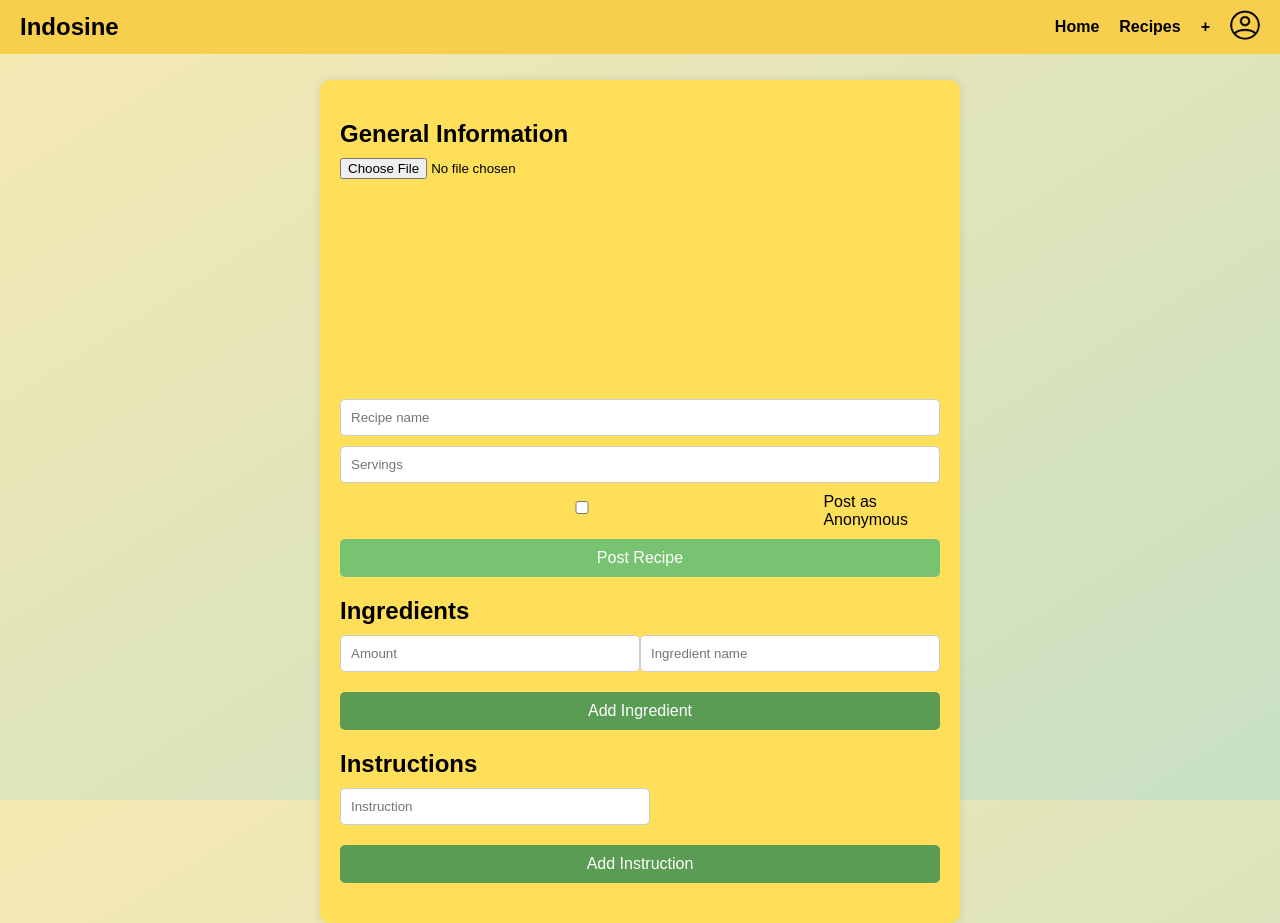
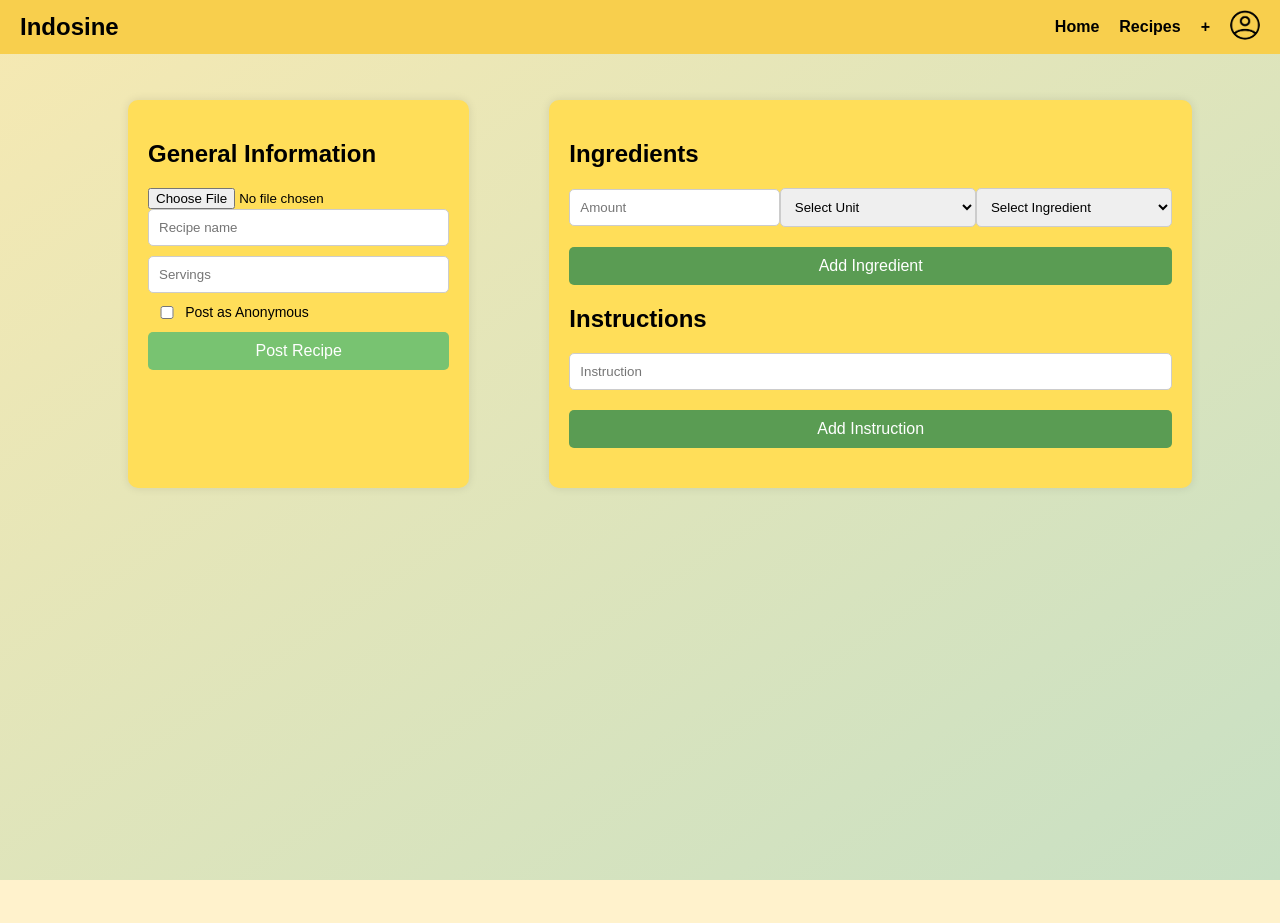
Before and after one commit to yithh/indosine, a React (Create React App) app in the folder frontend/: page /add-recipe in a window 1280 px wide. After the commit the page ends 880 px from the top, so only its background shows below. Built offline with nearby package versions, Linux system fonts and the light colour scheme.

Commit message:
Added Amount Unit selector, Ingredient selector Tweaked Styling

```diff
--- a/frontend/package.json
+++ b/frontend/package.json
@@ -6,6 +6,8 @@
     "@testing-library/jest-dom": "^5.17.0",
     "@testing-library/react": "^13.4.0",
     "@testing-library/user-event": "^13.5.0",
+    "axios": "^1.7.2",
+    "http": "^0.0.1-security",
     "react": "^18.3.1",
     "react-dom": "^18.3.1",
     "react-router-dom": "^6.23.1",
--- a/frontend/src/components/RecipeForm.css
+++ b/frontend/src/components/RecipeForm.css
@@ -1,22 +1,17 @@
-/* Styles for the RecipeForm component */
-
 body {
   font-family: Arial, sans-serif;
   background-color: #f5f5f5;
 }
 
 form {
-    max-width: 600px;
+  width: 80%;
   margin: 0 auto;
   padding: 20px;
-    background-color: #ffde59;
-    border-radius: 10px;
-    box-shadow: 0 0 10px rgba(0, 0, 0, 0.1);
 }
 
 h2 {
   font-size: 1.5em;
-    margin-bottom: 10px;
+  margin-bottom: 20px;
 }
 
 .general-info,
@@ -27,10 +22,17 @@ body {
 
 textarea,
 input[type="text"],
-  input[type="checkbox"] {
+select {
   width: calc(100% - 22px);
   padding: 10px;
   margin-bottom: 10px;
+  border: 1px solid #ccc;
+  border-radius: 5px;
+}
+
+input[type="checkbox"] {
+  width: 10%;
+  padding: 10px;
   border: 1px solid #ccc;
   border-radius: 5px;
 }
@@ -47,6 +49,7 @@ body {
 }
 
 .ingredient input,
+.ingredient select,
 .instruction input {
   width: 48%;
 }
@@ -55,6 +58,7 @@ body {
   display: flex;
   align-items: center;
   margin-bottom: 10px;
+  font-size: 14px;
 }
 
 button[type="submit"],
@@ -83,16 +87,83 @@ body {
   background-color: #4a8c43;
 }
 
-  button[type="delete"] {
-    display: block;
-    width: 10%;
-    padding: 10px;
-    background-color: #78c371;
+.recipe-form-container {
+  display: grid;
+  width: 100%;
+  grid-template-columns: 1fr 2fr; /* Two columns, left column 1 fraction, right column 2 fractions */
+  gap: 120px; /* Space between columns */
+}
+
+.general-info {
+  grid-column: 1 / 2; /* Span only the first column */
+  width: 100%;
+}
+
+.ingredients-and-instructions {
+  grid-column: 2 / 3; /* Span only the second column */
+  width: 100%;
+}
+
+.ingredients,
+.instructions {
+  margin-bottom: 20px; /* Space between ingredients and instructions sections */
+}
+
+.instruction input {
+  width: 100%;
+}
+
+.ingredient, .instruction {
+  display: flex;
+  align-items: center;
+  margin-bottom: 10px;
+}
+
+.delete-button {
+  margin-left: 10px;
+  max-width: 12%;
+  background-color: red;
   color: white;
   border: none;
-    border-radius: 5px;
-    font-size: 1em;
+  padding: 5px 10px;
+  border-radius: 4px;
   cursor: pointer;
+  font-size: 14px;
+}
+
+.general-info, .ingredients-and-instructions {
+  margin: 0 auto;
+  padding: 20px;
+  background-color: #ffde59;
+  border-radius: 10px;
+  box-shadow: 0 0 10px rgba(0, 0, 0, 0.1);
+}
+
+.anonymous-label {
+  display: flex;
+  align-items: center;
   margin-bottom: 10px;
-    color: red;
 }
+
+/* Media query for smaller screens */
+@media (max-width: 600px) {
+  .recipe-form-container {
+    display: block; /* Stack vertically */
+  }
+
+  .general-info, .ingredients-and-instructions {
+    width: 100%;
+    margin-bottom: 20px;
+  }
+}
+
+#addRecipe-delete-button {
+  max-width: 12%;
+  background-color: red;
+  color: white;
+  border: none;
+  padding: 5px 10px;
+  border-radius: 4px;
+  cursor: pointer;
+  font-size: 14px;
+}
--- a/frontend/src/components/RecipeForm.js
+++ b/frontend/src/components/RecipeForm.js
@@ -1,6 +1,10 @@
 import React, { useState } from 'react';
 import './RecipeForm.css';
-import UploadImage from './UploadImage'
+import axios from 'axios';
+import UploadImage from './UploadImage';
+
+const dummyUnits = ['g', 'kg', 'ml', 'l', 'cup', 'tbsp', 'tsp'];
+const dummyIngredients = ['Flour', 'Sugar', 'Butter', 'Eggs', 'Milk', 'Salt'];
 
 function RecipeForm() {
   const [recipe, setRecipe] = useState({
@@ -8,9 +12,12 @@ function RecipeForm() {
     name: '',
     servings: '',
     anonymous: false,
-    ingredients: [{ amount: '', name: '' }],
+    ingredients: [{ amount: '', unit: '', name: '' }],
     instructions: [''],
+    imageUrl: '',
   });
+
+  const [image, setImage] = useState(null);
 
   const handleChange = (e) => {
     const { name, value, type, checked } = e.target;
@@ -35,7 +42,7 @@ function RecipeForm() {
   };
 
   const addIngredient = () => {
-    setRecipe({ ...recipe, ingredients: [...recipe.ingredients, { amount: '', name: '' }] });
+    setRecipe({ ...recipe, ingredients: [...recipe.ingredients, { amount: '', unit: '', name: '' }] });
   };
 
   const addInstruction = () => {
@@ -56,16 +63,33 @@ function RecipeForm() {
     }
   };
 
+  const handleImageUpload = (file) => {
+    const formData = new FormData();
+    formData.append('image', file);
+
+    axios.post('https://api.imgbb.com/1/upload', formData, {
+      params: {
+        key: 'c69ab2f123791781e22efad5329a30d6'
+      }
+    }).then(response => {
+      setRecipe({ ...recipe, imageUrl: response.data.data.url });
+    }).catch(error => {
+      console.error('Error uploading image: ', error);
+    });
+  };
+
   const handleSubmit = (e) => {
     e.preventDefault();
+    // Replace with actual database submission
     console.log('Recipe submitted: ', recipe);
   };
 
   return (
     <form onSubmit={handleSubmit}>
+      <div className='recipe-form-container'>
         <div className="general-info">
           <h2>General Information</h2>
-          <UploadImage/>
+          <UploadImage onImageUpload={handleImageUpload} />
           <input
             type="text"
             name="name"
@@ -80,7 +104,7 @@ function RecipeForm() {
             onChange={handleChange}
             placeholder="Servings"
           />
-        <label>
+          <label className="anonymous-label">
             <input
               type="checkbox"
               name="anonymous"
@@ -92,6 +116,7 @@ function RecipeForm() {
           <button type="submit">Post Recipe</button>
         </div>
 
+        <div className="ingredients-and-instructions">
           <div className="ingredients">
             <h2>Ingredients</h2>
             {recipe.ingredients.map((ingredient, index) => (
@@ -103,17 +128,31 @@ function RecipeForm() {
                   onChange={(e) => handleIngredientChange(index, e)}
                   placeholder="Amount"
                 />
-            <input
-              type="text"
+                <select
+                  name="unit"
+                  value={ingredient.unit}
+                  onChange={(e) => handleIngredientChange(index, e)}
+                >
+                  <option value="">Select Unit</option>
+                  {dummyUnits.map((unit, i) => (
+                    <option key={i} value={unit}>{unit}</option>
+                  ))}
+                </select>
+                <select
                   name="name"
                   value={ingredient.name}
                   onChange={(e) => handleIngredientChange(index, e)}
-              placeholder="Ingredient name"
-            />
+                >
+                  <option value="">Select Ingredient</option>
+                  {dummyIngredients.map((ingredient, i) => (
+                    <option key={i} value={ingredient}>{ingredient}</option>
+                  ))}
+                </select>
                 {recipe.ingredients.length > 1 && (
                   <button
-                type="delete"
+                    type="button"
                     className="delete-button"
+                    id="addRecipe-delete-button"
                     onClick={() => deleteIngredient(index)}
                   >
                     X
@@ -136,8 +175,9 @@ function RecipeForm() {
                 />
                 {recipe.instructions.length > 1 && (
                   <button
-                type="delete"
+                    type="button"
                     className="delete-button"
+                    id="addRecipe-delete-button"
                     onClick={() => deleteInstruction(index)}
                   >
                     X
@@ -147,6 +187,8 @@ function RecipeForm() {
             ))}
             <button type="button" onClick={addInstruction}>Add Instruction</button>
           </div>
+        </div>
+      </div>
     </form>
   );
 }
--- a/frontend/src/components/UploadImage.js
+++ b/frontend/src/components/UploadImage.js
@@ -2,16 +2,35 @@ import React, { useState } from "react";
 import './UploadImage.css';
 
 function UploadImage() {
-    const [image, setFile] = useState();
+    const [image, setImage] = useState(null);
+    const [error, setError] = useState('');
+
     function handleChange(e) {
-        console.log(e.target.files);
-        setFile(URL.createObjectURL(e.target.files[0]));
+        const selectedFile = e.target.files[0];
+        if (selectedFile) {
+            const allowedTypes = ["image/png", "image/jpeg", "image/jpg"];
+            if (allowedTypes.includes(selectedFile.type)) {
+                const reader = new FileReader();
+                reader.onloadend = () => {
+                    setImage(reader.result);
+                    setError('');
+                };
+                reader.readAsDataURL(selectedFile);
+            } else {
+                setImage(null);
+                setError('Please select a valid image file (png, jpg, jpeg).');
+            }
+        } else {
+            setImage(null);
+            setError('Please select an image file.');
+        }
     }
 
     return (
         <div className="UploadImage">
-            <input type="file" onChange={handleChange} />
-            <img src={image} className='recipe-image'/>
+            <input type="file" accept="image/png, image/jpeg, image/jpg" onChange={handleChange} />
+            {error && <p className="error-message">{error}</p>}
+            {image && <img src={image} alt="Uploaded" className='recipe-image'/>}
         </div>
     );
 }
--- a/frontend/src/pages/AddRecipe.css
+++ b/frontend/src/pages/AddRecipe.css
@@ -1,5 +1,5 @@
 body {
   background: linear-gradient(to bottom right, #F6E9B2, #C8E0C4);
-  height: 100vh;
+  height: 100%;
   margin: 0;
 }
```
Also changed, not shown: 1 other file (tests, documents, lock files or other folders). Lines whose indentation alone changed are shown as unchanged.
